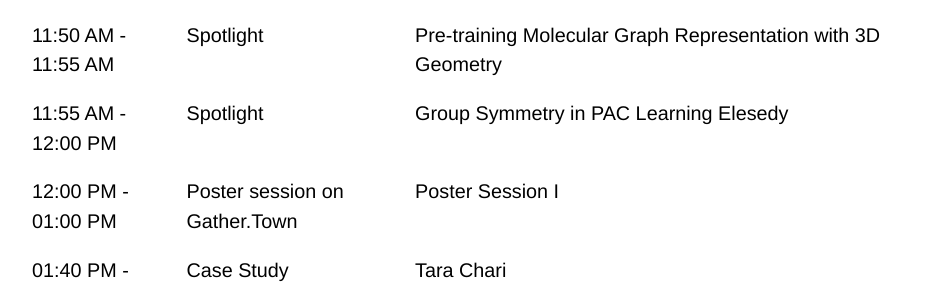
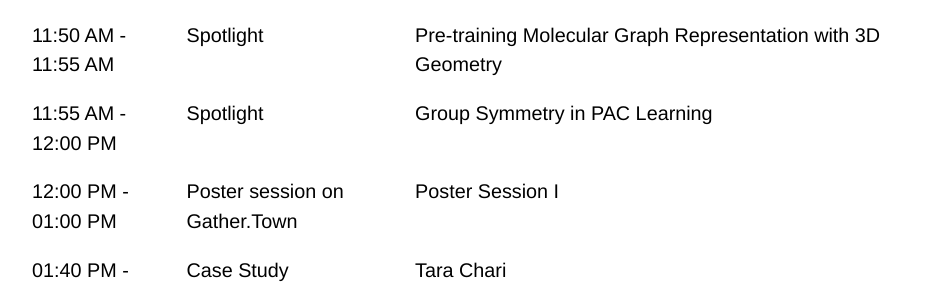
Before and after one commit to gt-rl/gt-rl.github.io, a Jekyll site: the page built from schedule.md, in a window 1280 px wide and 900 px high, scrolled down 1386 px. Shown: the part 158-448 px from the top of the window, without its empty margins (159-1093 px from the left). Built offline with Jekyll 4.4.1, drawn with Linux system fonts in a browser that asks for light colours; some web fonts are replaced; our own code applies the rules of GitHub Pages for plain Markdown files.

Commit message:
Fixed schedule

```diff
--- a/schedule.md
+++ b/schedule.md
@@ -21,7 +21,7 @@ presentations, please login to the [ICLR virtual website for this workshop](http
 | 11:40 AM - 11:45 AM | Spotlight                     | Neural Approximation of Extended Persistent Homology on Graphs                                            |
 | 11:45 AM - 11:50 AM | Spotlight                     | RipsNet: a general architecture for fast and robust estimation of the persistent homology of point clouds |
 | 11:50 AM - 11:55 AM | Spotlight                     | Pre-training Molecular Graph Representation with 3D Geometry                                              |
-| 11:55 AM - 12:00 PM | Spotlight                     | Group Symmetry in PAC Learning Elesedy                                                                    |
+| 11:55 AM - 12:00 PM | Spotlight                     | Group Symmetry in PAC Learning                                                                            |
 | 12:00 PM - 01:00 PM | Poster session on Gather.Town | Poster Session I                                                                                          |
 | 01:40 PM - 01:50 PM | Case Study                    | Tara Chari                                                                                                |
 | 01:50 PM - 02:30 PM | Panel Discussion (live)       | Panel A: Data-Driven Manifold Learning                                                                    |
```
